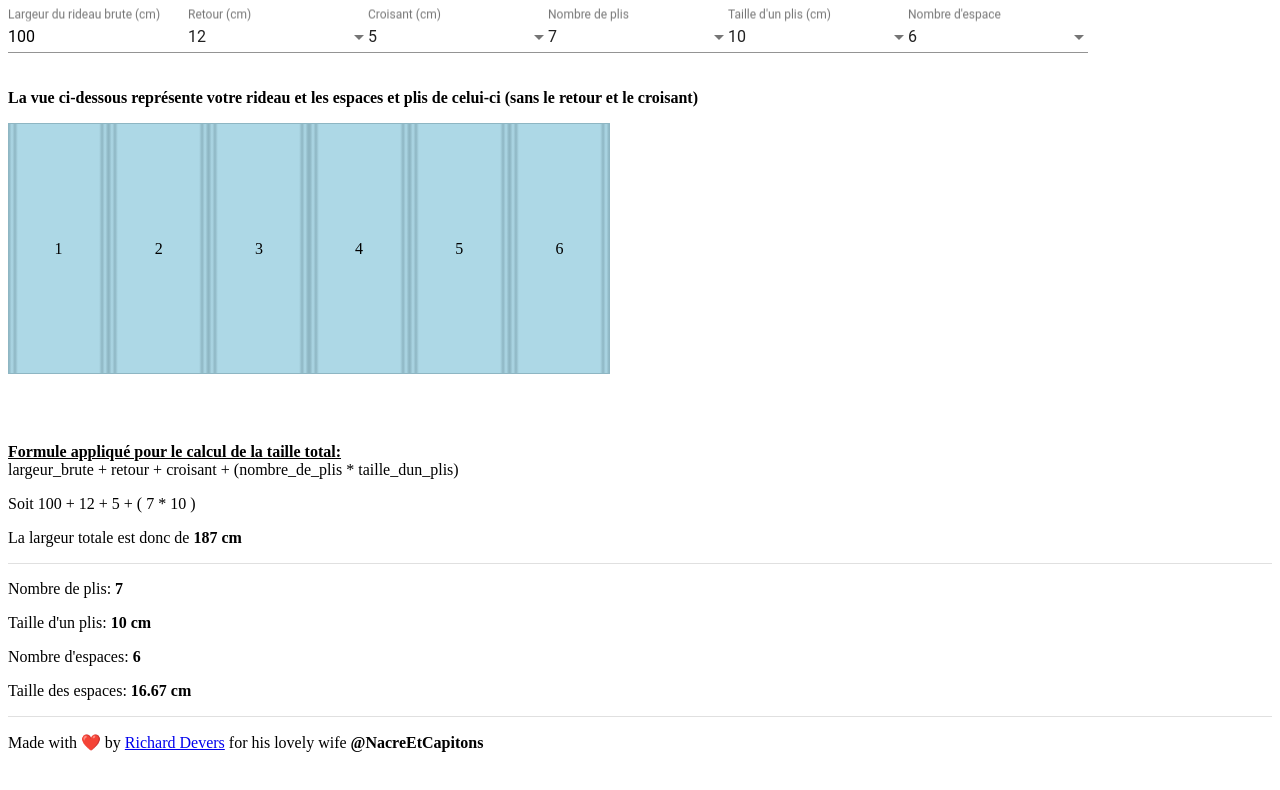
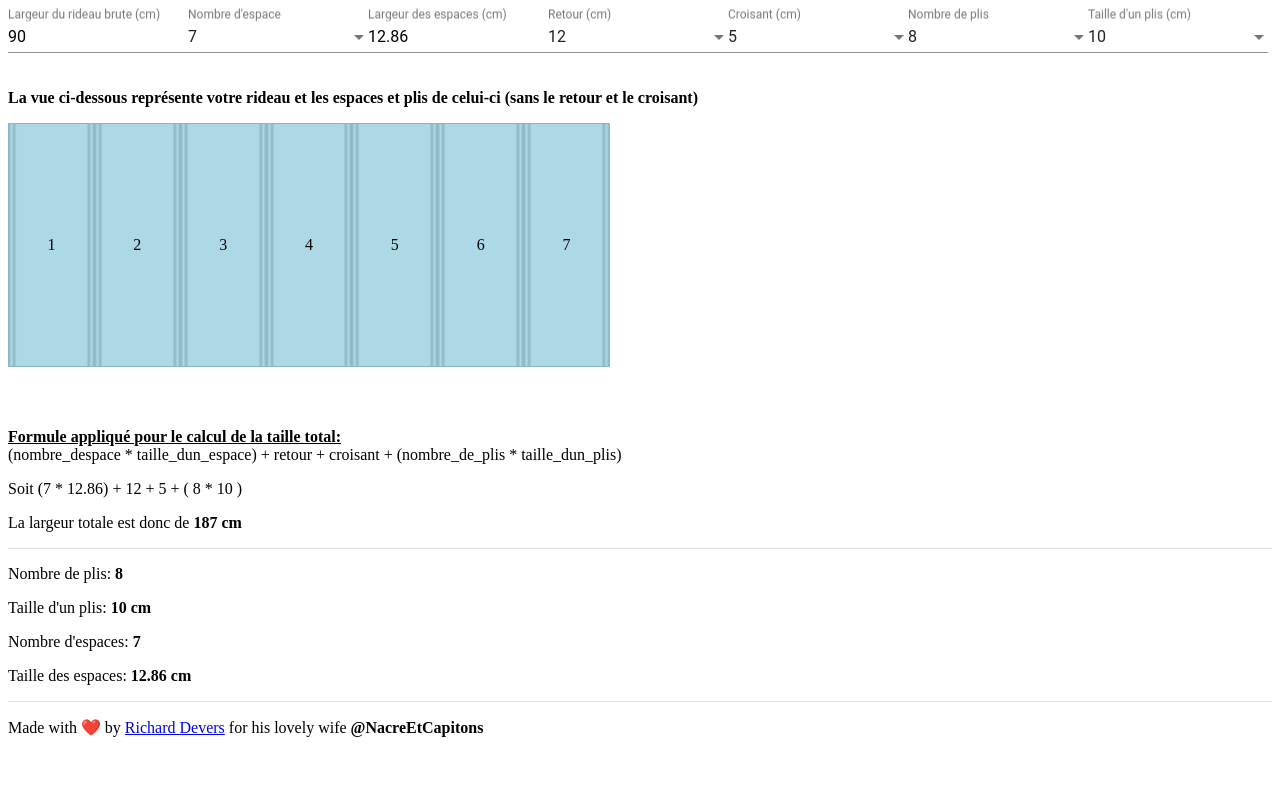
Before and after one commit to richarddevers/angular-curtains, an Angular app: page / in a window 1280 px wide. Shown: the top 790 px of the page. Built offline with nearby package versions, Linux system fonts and the light colour scheme.

Commit message:
add space size as input

```diff
--- a/src/app/default.ts
+++ b/src/app/default.ts
@@ -1,6 +1,6 @@
-export const DEFAULT_LARGEUR=100;
+export const DEFAULT_LARGEUR=90;
 export const DEFAULT_RETOUR=12;
 export const DEFAULT_DEVANTURE=5;
-export const DEFAULT_NOMBRE_PLIS=7;
 export const DEFAULT_TAILLE_PLIS=10;
-export const DEFAULT_NOMBRE_ESPACE=6;
+export const DEFAULT_NOMBRE_ESPACE=7;
+export const DEFAULT_NOMBRE_PLIS=DEFAULT_NOMBRE_ESPACE + 1;
--- a/src/app/inputs/inputs.component.html
+++ b/src/app/inputs/inputs.component.html
@@ -1,7 +1,34 @@
 <mat-form-field>
 	<mat-label>Largeur du rideau brute (cm)</mat-label>
-	<input matInput #largeurBrute type="number" value="{{DEFAULT_LARGEUR}}" step="0.5"
-    (change)="setLargeurBrute(largeurBrute.value)">
+	<input matInput #largeur type="number" value="{{largeurBruteView}}" step="0.1"
+    (change)="setLargeurBrute(largeur.value)">
+</mat-form-field>
+
+<mat-form-field>
+  <mat-label>Nombre d'espace</mat-label>
+  <mat-select #spaceNumber value="{{spaceNumberView}}" (selectionChange)="setSpace(spaceNumber.value)">
+    <mat-option value="1">1</mat-option>
+    <mat-option value="2">2</mat-option>
+    <mat-option value="3">3</mat-option>
+    <mat-option value="4">4</mat-option>
+    <mat-option value="5">5</mat-option>
+    <mat-option value="6">6</mat-option>
+    <mat-option value="7">7</mat-option>
+    <mat-option value="8">8</mat-option>
+    <mat-option value="9">9</mat-option>
+    <mat-option value="10">10</mat-option>
+    <mat-option value="11">11</mat-option>
+    <mat-option value="12">12</mat-option>
+    <mat-option value="13">13</mat-option>
+    <mat-option value="14">14</mat-option>
+    <mat-option value="15">15</mat-option>
+  </mat-select>
+</mat-form-field>
+
+<mat-form-field>
+	<mat-label>Largeur des espaces (cm)</mat-label>
+	<input matInput #largeurSpace type="number" value="{{largeurEspaceView}}" step="0.1"
+    (change)="setLargeurEspace(largeurSpace.value)">
 </mat-form-field>
 
 <mat-form-field>
@@ -117,24 +144,3 @@
     <mat-option value="15">15</mat-option>
   </mat-select>
 </mat-form-field>
-
-<mat-form-field>
-  <mat-label>Nombre d'espace</mat-label>
-  <mat-select #spaceNumber value="{{spaceNumberView}}" (selectionChange)="setSpace(spaceNumber.value)">
-    <mat-option value="1">1</mat-option>
-    <mat-option value="2">2</mat-option>
-    <mat-option value="3">3</mat-option>
-    <mat-option value="4">4</mat-option>
-    <mat-option value="5">5</mat-option>
-    <mat-option value="6">6</mat-option>
-    <mat-option value="7">7</mat-option>
-    <mat-option value="8">8</mat-option>
-    <mat-option value="9">9</mat-option>
-    <mat-option value="10">10</mat-option>
-    <mat-option value="11">11</mat-option>
-    <mat-option value="12">12</mat-option>
-    <mat-option value="13">13</mat-option>
-    <mat-option value="14">14</mat-option>
-    <mat-option value="15">15</mat-option>
-  </mat-select>
-</mat-form-field>
--- a/src/app/inputs/inputs.component.ts
+++ b/src/app/inputs/inputs.component.ts
@@ -5,7 +5,7 @@ import {
   DEFAULT_DEVANTURE,
   DEFAULT_NOMBRE_PLIS,
   DEFAULT_TAILLE_PLIS,
-  DEFAULT_NOMBRE_ESPACE
+  DEFAULT_NOMBRE_ESPACE,
 } from "../default";
 
 @Component({
@@ -19,29 +19,51 @@ export class InputsComponent implements OnInit {
   @Output() largeurBrute = new EventEmitter<number>();
   @Output() devanture = new EventEmitter<number>();
   @Output() retour = new EventEmitter<number>();
-
-  plisNumberView: number = DEFAULT_NOMBRE_PLIS;
-  spaceNumberView: number = DEFAULT_NOMBRE_ESPACE;
+  @Output() largeurEspace = new EventEmitter<number>();
 
   DEFAULT_LARGEUR: number = DEFAULT_LARGEUR;
   DEFAULT_RETOUR: number = DEFAULT_RETOUR;
   DEFAULT_DEVANTURE: number = DEFAULT_DEVANTURE;
   DEFAULT_TAILLE_PLIS: number = DEFAULT_TAILLE_PLIS;
 
-  constructor() {}
+  plisNumberView: number = DEFAULT_NOMBRE_PLIS;
+  spaceNumberView: number = DEFAULT_NOMBRE_ESPACE;
+  largeurBruteView: number = +DEFAULT_LARGEUR;
+  largeurEspaceView: number = +(DEFAULT_LARGEUR / DEFAULT_NOMBRE_ESPACE).toFixed(2);
 
-  ngOnInit() {}
+  constructor() { }
+
+  ngOnInit() { }
+
+  setLargeurEspace(i: string){
+    const largeurEspace = +((+i).toFixed(2));
+    const largeurBrute = +((largeurEspace * this.spaceNumberView).toFixed(2));
+
+    this.largeurBruteView = +((largeurEspace * this.spaceNumberView).toFixed(2));
+    this.largeurBrute.emit(largeurBrute);
+
+    this.largeurEspaceView = largeurEspace;
+    this.largeurEspace.emit(largeurEspace);
+  }
 
   setPlis(i: string) {
     this.plisNumber.emit(+i);
     this.plisNumberView = +i;
+
     this.spaceNumberView = +i - 1;
+
+    this.largeurBrute.emit(this.getLargeurBrute());
+    this.largeurBruteView = this.getLargeurBrute();
   }
 
   setSpace(i: string) {
+    this.spaceNumberView = +i;
+
     this.plisNumber.emit(+i + 1);
-    this.spaceNumberView = +i;
     this.plisNumberView = +i + 1;
+
+    this.largeurBrute.emit(this.getLargeurBrute());
+    this.largeurBruteView = this.getLargeurBrute();
   }
 
   setTaillePlis(i: string) {
@@ -50,6 +72,11 @@ export class InputsComponent implements OnInit {
 
   setLargeurBrute(i: string) {
     this.largeurBrute.emit(+i);
+    this.largeurBruteView = +i;
+
+    const largEspace = +((+i/this.spaceNumberView).toFixed(2));
+    this.largeurEspaceView = largEspace;
+    this.largeurEspace.emit(largEspace);
   }
 
   setDevanture(i: string) {
@@ -60,4 +87,8 @@ export class InputsComponent implements OnInit {
     this.retour.emit(+i);
   }
 
+  getLargeurBrute():number{
+    return +((this.spaceNumberView * this.largeurEspaceView).toFixed(2));
+  }
+
 }
--- a/src/app/parent/parent.component.html
+++ b/src/app/parent/parent.component.html
@@ -4,6 +4,7 @@
 	(largeurBrute)="onLargeurBruteChange($event)"
   (devanture)="onDevantureChange($event)"
 	(retour)="onRetourChange($event)"
+	(largeurEspace)="onLargeurEspaceChange($event)"
 ></app-inputs>
 
 <app-curtains
@@ -14,11 +15,11 @@
 	<p>
 		<b><u>Formule appliqué pour le calcul de la taille total:</u></b>
 		<br>
-  largeur_brute + retour + croisant + (nombre_de_plis * taille_dun_plis)
+  (nombre_despace * taille_dun_espace) + retour + croisant + (nombre_de_plis * taille_dun_plis)
 </p>
 
 		<p>
-			Soit {{ parentLargeurBrute }} + {{ parentRetour }} + {{ parentDevanture }} + ( {{ parentNumberPlis }} *
+			Soit ({{ parentNumberSpace }} * {{ parentLargeurEspace }}) + {{ parentRetour }} + {{ parentDevanture }} + ( {{ parentNumberPlis }} *
 			{{ parentTaillePlis }} )
 		</p>
 
@@ -39,7 +40,7 @@
 			Nombre d'espaces: <b>{{ parentNumberSpace }}</b>
 		</p>
 		<p>
-			Taille des espaces: <b>{{ getSpaceSize() }} cm</b>
+			Taille des espaces: <b>{{ parentLargeurEspace }} cm</b>
 		</p>
 
     <mat-divider></mat-divider>
--- a/src/app/parent/parent.component.ts
+++ b/src/app/parent/parent.component.ts
@@ -19,6 +19,7 @@ export class ParentComponent implements OnInit {
   parentLargeurBrute: number = DEFAULT_LARGEUR;
   parentDevanture: number = DEFAULT_DEVANTURE;
   parentRetour: number = DEFAULT_RETOUR;
+  parentLargeurEspace: number = +((DEFAULT_LARGEUR/DEFAULT_NOMBRE_ESPACE).toFixed(2));
   largeurTotale: number;
 
   constructor() {}
@@ -59,7 +60,7 @@ export class ParentComponent implements OnInit {
     );
   }
 
-  getSpaceSize(): string {
-    return (this.parentLargeurBrute / this.parentNumberSpace).toFixed(2);
+  onLargeurEspaceChange(i:number ):void{
+    this.parentLargeurEspace = i;
   }
 }
```
